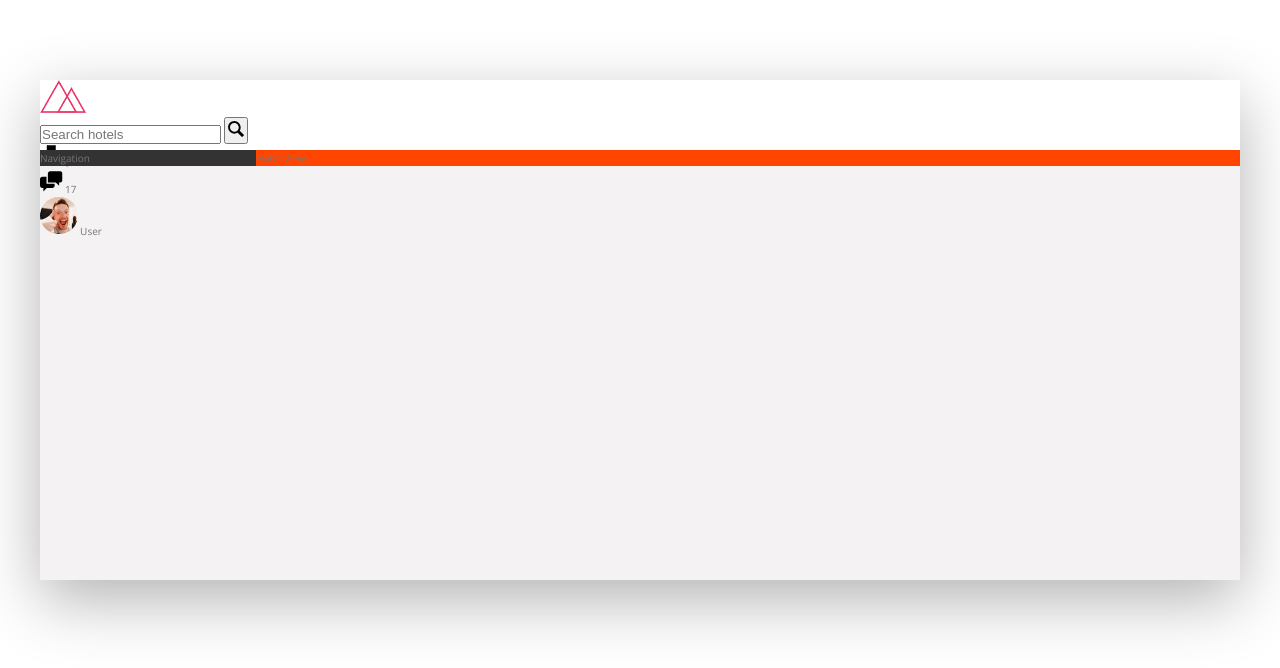
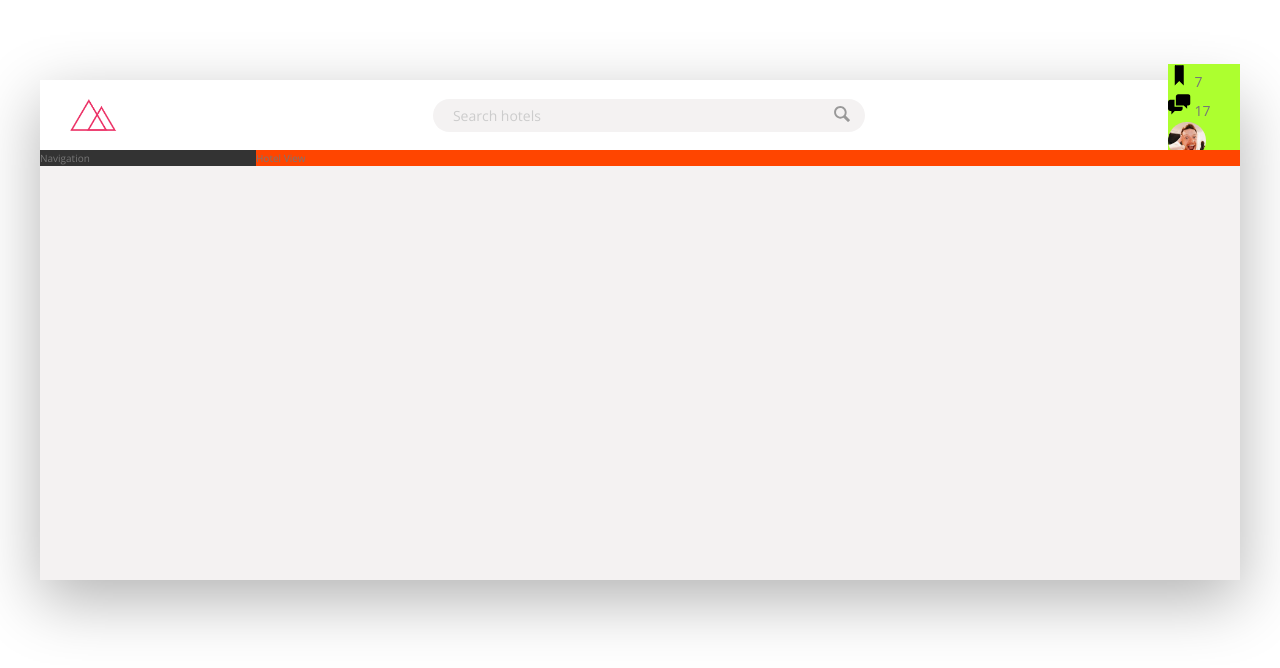
Before and after one commit to saaahilhussain/trillo, a website: page index.html in a window 1280 px wide. Drawn offline with nearby package versions, Linux system fonts and the light colour scheme.

Commit message:
add: heading p-2

```diff
--- a/sass/_components.scss
+++ b/sass/_components.scss
@@ -2,26 +2,64 @@
 /// LOGO
 .logo {
   height: 3.25rem;
+  margin-left: 3rem;
 }
 
 ///////////////////////////////////
 /// SEARCH
 .search {
+  //   background-color: orangered;
+  flex: 0 0 40%;
+  display: flex;
+  justify-content: center;
+  align-items: center;
   &__input {
+    padding: 0.7rem 2rem;
+    font-family: inherit;
+    font-size: inherit;
+    color: inherit;
+    background-color: var(--color-grey-light-2);
+    border: none;
+    border-radius: 100px;
+    width: 90%;
+    transition: all 0.3s;
+    margin-right: -3.25rem;
+    &:focus {
+      outline: none;
+      width: 100%;
+      background-color: var(--color-grey-light-3);
+    }
+    &::placeholder {
+      //   font-weight: 300;
+      color: var(--color-grey-light-4);
+    }
+  }
+  &__input:focus + &__button {
+    background-color: var(--color-grey-light-3);
   }
 
   &__button {
+    border: none;
+    background-color: var(--color-grey-light-2);
+    &:focus {
+      outline: none;
+    }
+    &:active {
+      transform: translateY(2px);
+    }
   }
 
   &__icon {
     height: 2rem;
     width: 2rem;
+    fill: var(--color-grey-dark-3);
   }
 }
 
 ///////////////////////////////////
 /// USER NAVIGATION
 .user-nav {
+  background-color: greenyellow;
   &__icon-box {
   }
 
--- a/sass/_layout.scss
+++ b/sass/_layout.scss
@@ -7,9 +7,13 @@
 }
 
 .header {
+  font-size: 1.4rem;
   height: 7rem;
   background-color: #fff;
   border-bottom: var(--color-grey-light-2);
+  display: flex;
+  justify-content: space-between;
+  align-items: center;
 }
 
 .content {
```
Also changed, not shown: css/style.css, 1 other file.
